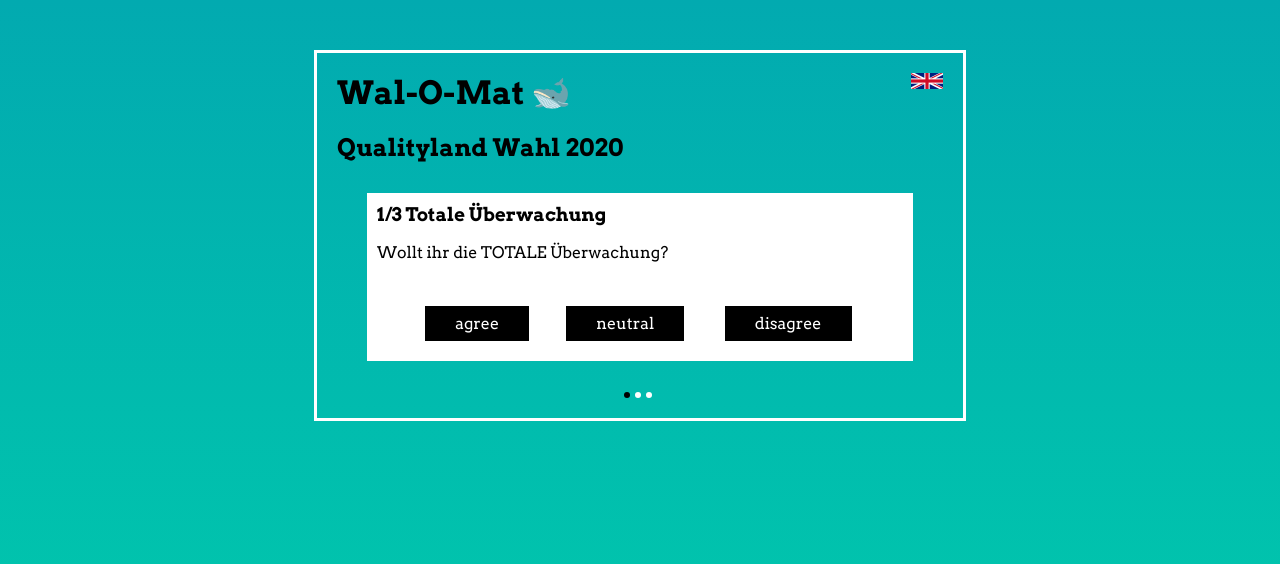
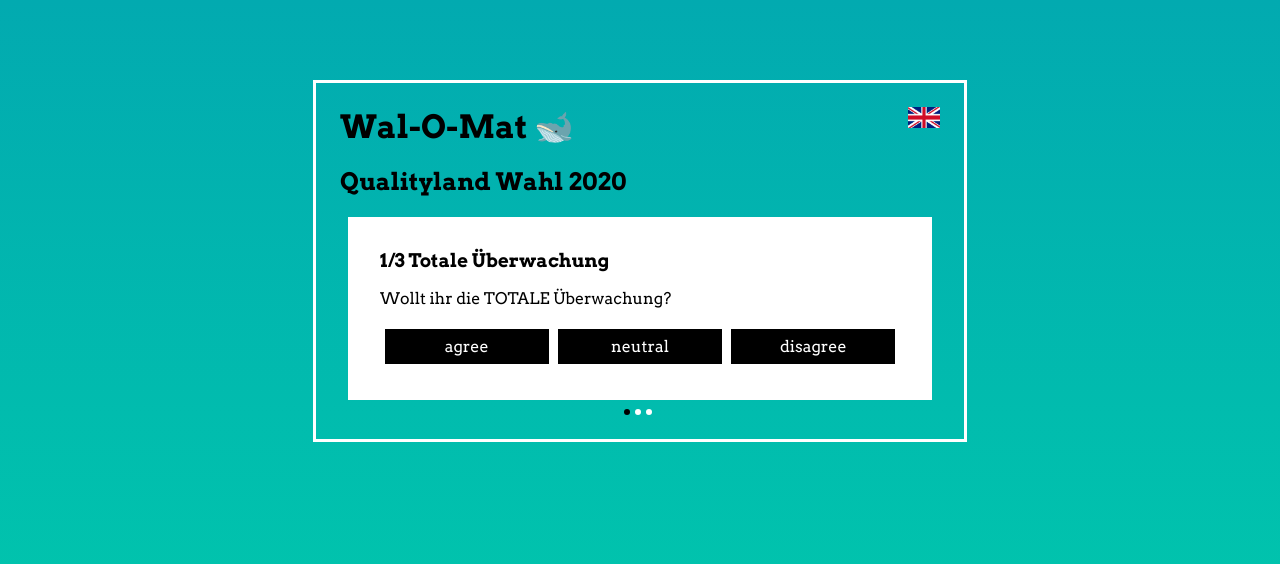
Before and after one commit to dieliste/walomat, a Django app: page /de/qualityland-wahl-2020/thesis/1/ in a window 1280 px wide. Shown: the top 564 px of the page. Run offline with Django 3.2, Linux system fonts and the light colour scheme; data comes from the database, SQL or seed files in the repository; some web fonts are replaced.

Commit message:
Improve css

```diff
--- a/static/style.css
+++ b/static/style.css
@@ -68,18 +68,17 @@ body {
 }
 
 main {
-	width: 606px;
-	margin: 50px auto;
-	padding: 20px;
+	max-width: 600px;
+	margin: 5em auto;
+	padding: 1.5em;
 	border: 3px solid white;
 }
 
 main img.lang {
-	width: 32px;
-	height: 16px;
+	width: 2em;
+	height: 1.3em;
 	float: right;
-	padding-left: 6px;
-	padding-bottom: 20px;
+	padding-left: 0.5em;
 }
 
 main header h1 span {
@@ -127,13 +126,14 @@ div.main ul li {
 }
 
 div.main ul li a button,
-div.thesis div ul li a button {
+div.stance button {
+    padding: 0.5em 0.3em;
+    width: 100%;
 	z-index: 1;
 	position: relative;
 	font-size: inherit;
 	font-family: inherit;
 	color: white;
-	padding: 0.5em 1em;
 	outline: none;
 	border: none;
 	background-color: #000;
@@ -141,12 +141,8 @@ div.thesis div ul li a button {
 	transition: color 0.4s ease-in-out;
 }
 
-div.thesis div ul li a button {
-	padding: 8px 30px;
-}
-
 div.main ul li a button::before,
-div.thesis div ul li a button::before {
+div.stance button::before {
 	content: '';
 	z-index: -1;
 	position: absolute;
@@ -158,25 +154,25 @@ div.thesis div ul li a button::before {
 	background-color: #ffcc00;
 	transform-origin: center;
 	transform: translate(-50%, -50%) scale(0);
-	transition: transform 0.45s ease-in-out;
+	transition: transform 0.3s ease-in-out;
 }
 
 div.main ul li a button:hover,
-div.thesis div ul li a button:hover {
+div.stance button:hover {
 	cursor: pointer;
 	color: #161616;
 }
 
-div.thesis div ul li:nth-child(1) a button::before {
+div.stance:nth-child(1) a button::before {
 	background-color: #33cc33;
 }
 
-div.thesis div ul li:nth-child(3) a button::before {
+div.stance:nth-child(3) a button::before {
 	background-color: #cc3300;
 }
 
 div.main ul li a button:hover::before,
-div.thesis div ul li a button:hover::before {
+div.stance button:hover::before {
 	transform: translate(-50%, -50%) scale(15);
 }
 
@@ -184,30 +180,25 @@ div.container p {
 	text-align: justify;
 }
 
-div.thesis div {
+div.thesis > div {
 	position: relative;
-	min-height: 108px;
-	margin: 30px;
-	padding: 10px 10px 50px 10px;
+	margin: 0.5em;
+    padding: 2em;
 	background-color: white;
 }
 
-div.thesis div ul {
-	position: absolute;
-	left: 0;
-	right: 0;
-	bottom: 0;
-	display: table;
-	list-style: none;
-	width: 470px;
-	margin: 0 auto;
-	padding: 0 0 15px 0;
-	border-spacing: 5px;
+div.stances {
+    display: flex;
+    flex-direction: row;
+    justify-content: center;
 }
 
-div.thesis div ul li {
-	display: table-cell;
-	text-align: center;
+div.stance {
+    overflow: hidden;
+    margin: 0.3em;
+    text-align: center;
+    flex-grow: 1;
+    flex-basis: 0;
 }
 
 div.thesis nav {
--- a/surveys/templates/surveys/thesis.html
+++ b/surveys/templates/surveys/thesis.html
@@ -15,11 +15,11 @@
 
 		<p>{{ thesis.thesis }}</p>
 
-		<ul>
+        <div class="stances">
 			{% for stance_val, stance_desc in stances %}
-			<li><a href="{% url 'stance_detail' election.slug thesis_no stance_val %}"><button>{{ stance_desc }}</button></a></li>
+            <div class="stance"><a href="{% url 'stance_detail' election.slug thesis_no stance_val %}"><button>{{ stance_desc }}</button></a></div>
 			{% endfor %}
-		</ul>
+        </div>
 	</div>
 
 	<nav>
```
